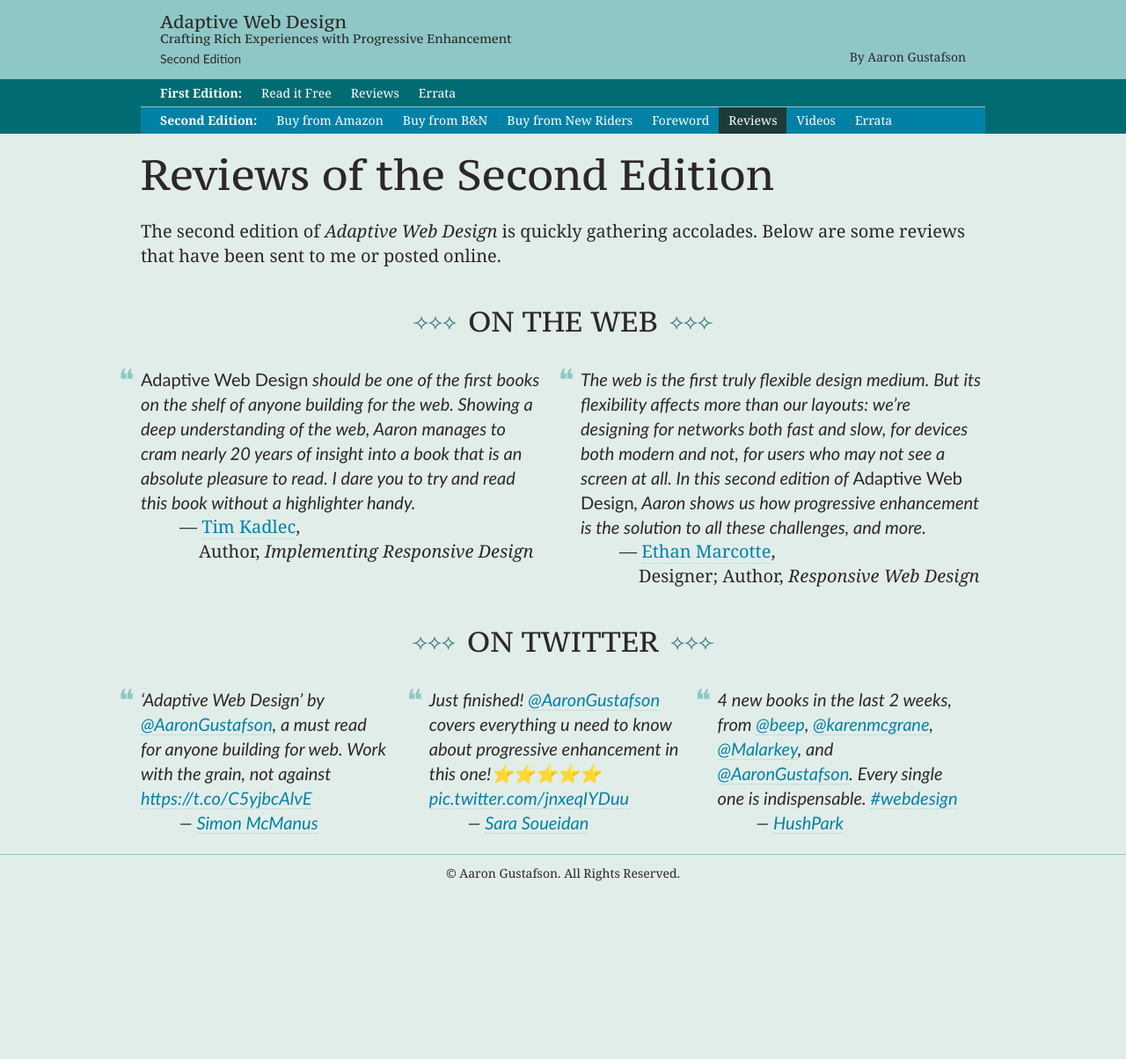
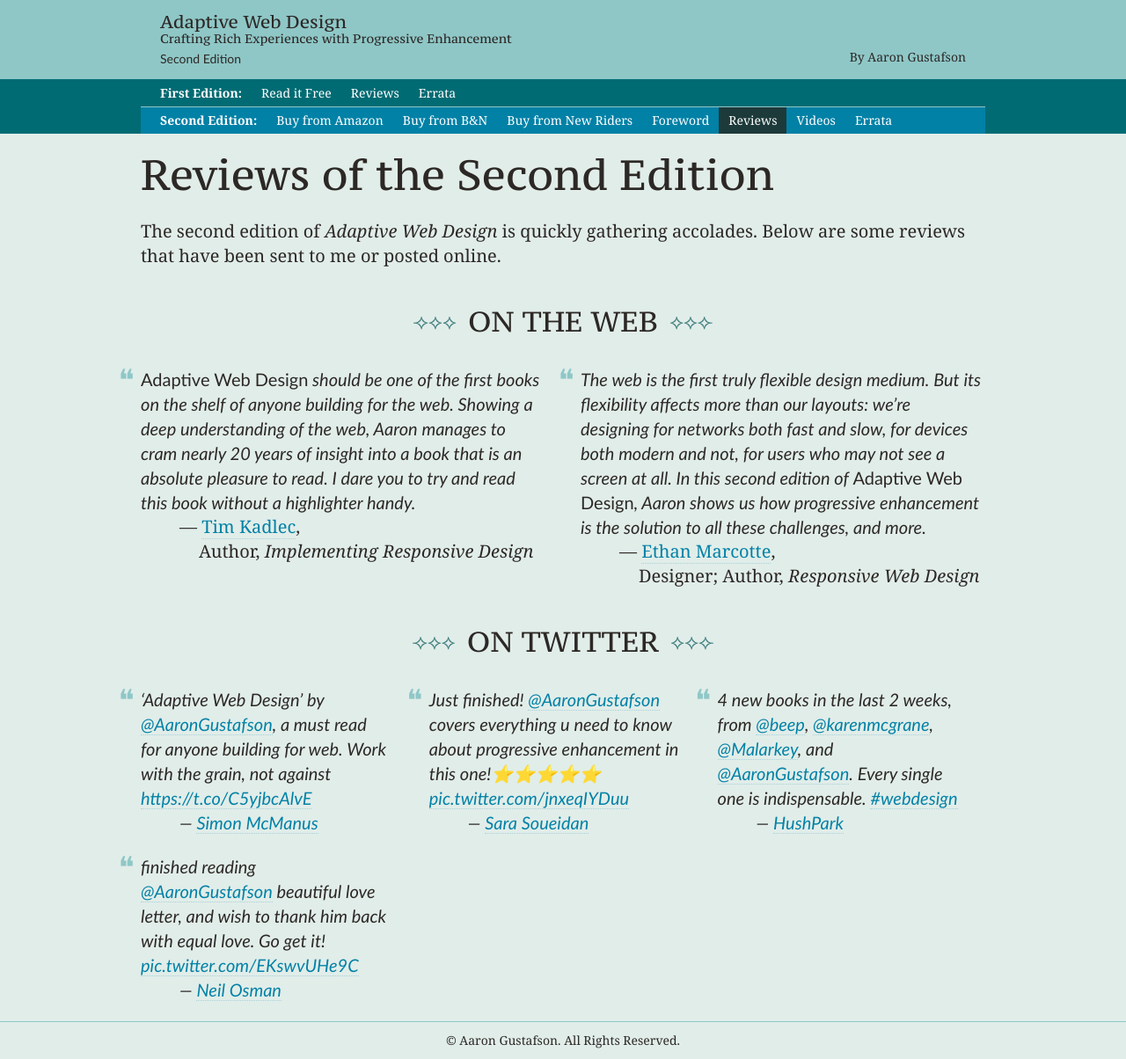
Before and after one commit to aarongustafson/adaptivewebdesign.info, a Jekyll site: the page built from 2nd-edition/reviews.html, in a window 1280 px wide. Shown: the whole page at 88% size. Built offline with Jekyll 4.4.1, drawn with Linux system fonts in a browser that asks for light colours; comment, search, counter and statistics services are not loaded; before the commit the page ends 1014 px from its top, so only the background shows below that.

Commit message:
adding another tweet review

```diff
--- a/_data/tweets-2nd-edition.yml
+++ b/_data/tweets-2nd-edition.yml
@@ -15,3 +15,9 @@
   text: '4 new books in the last 2 weeks, from <a href="https://twitter.com/beep">@beep</a>, <a href="https://twitter.com/karenmcgrane">@karenmcgrane</a>, <a href="https://twitter.com/Malarkey">@Malarkey</a>, and <a href="https://twitter.com/AaronGustafson">@AaronGustafson</a>. Every single one is indispensable. <a href="https://twitter.com/hashtag/webdesign?src=hash">#webdesign</a>'
   author_url: https://twitter.com/HushPark
   author_name: HushPark
+
+- url: https://twitter.com/neil_osman/status/675244764489478145
+  date: 2015-12-11
+  text: 'finished reading <a href="https://twitter.com/AaronGustafson">@AaronGustafson</a> beautiful love letter, and wish to thank him back with equal love. Go get it! <a href="https://t.co/EKswvUHe9C">pic.twitter.com/EKswvUHe9C</a>'
+  author_url: https://twitter.com/neil_osman
+  author_name: Neil Osman
```
